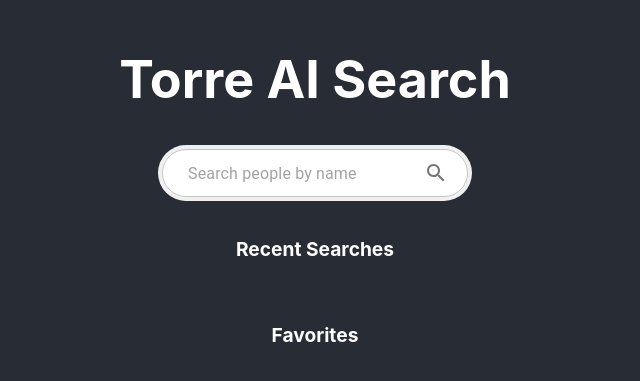
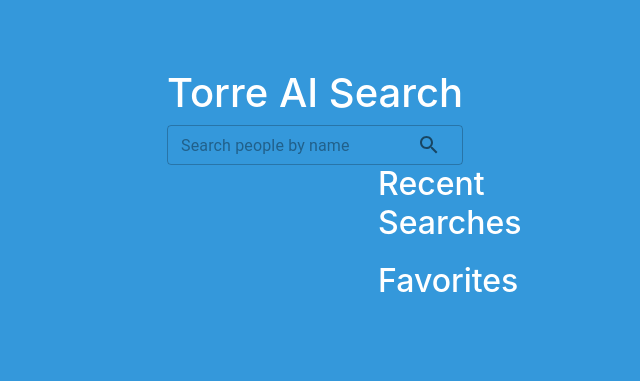
Before and after one commit to MrWarlock2910/torre-ai, a React (Create React App) app: page / in a window 1280 px wide. Shown: the part 207-588 px from the top of the page, without its empty margins (325-965 px from the left). Built offline with nearby package versions, Linux system fonts and the light colour scheme.

Commit message:
Majoir Structural Changes and Retrieving Images

```diff
--- a/public/index.html
+++ b/public/index.html
@@ -5,6 +5,9 @@
     <link rel="icon" href="%PUBLIC_URL%/favicon.ico" />
     <meta name="viewport" content="width=device-width, initial-scale=1" />
     <meta name="theme-color" content="#000000" />
+    <link rel="stylesheet" href="https://cdn.jsdelivr.net/npm/bootstrap@5.2.3/dist/css/bootstrap.min.css" integrity="sha384-rbsA2VBKQhggwzxH7pPCaAqO46MgnOM80zW1RWuH61DGLwZJEdK2Kadq2F9CUG65" crossorigin="anonymous">
+    <script src="https://cdn.jsdelivr.net/npm/bootstrap@5.2.3/dist/js/bootstrap.min.js" integrity="sha384-cuYeSxntonz0PPNlHhBs68uyIAVpIIOZZ5JqeqvYYIcEL727kskC66kF92t6Xl2V" crossorigin="anonymous"></script>
+
     <meta
       name="description"
       content="Web site created using create-react-app"
--- a/src/App.css
+++ b/src/App.css
@@ -2,19 +2,8 @@
   text-align: center;
 }
 
-.App-logo {
-  height: 40vmin;
-  pointer-events: none;
-}
-
-@media (prefers-reduced-motion: no-preference) {
-  .App-logo {
-    animation: App-logo-spin infinite 20s linear;
-  }
-}
-
 .App-header {
-  background-color: #282c34;
+  background-color: #3498db;
   min-height: 100vh;
   display: flex;
   flex-direction: column;
@@ -24,75 +13,80 @@
   color: white;
 }
 
-.App-link {
-  color: #61dafb;
+.app-title {
+  font-size: 2rem;
+  margin-bottom: 20px;
 }
 
-@keyframes App-logo-spin {
-  from {
-    transform: rotate(0deg);
-  }
-  to {
-    transform: rotate(360deg);
-  }
+.search-results {
+  display: flex;
+  flex-wrap: wrap;
+  justify-content: space-evenly;
+  margin-top: 20px;
 }
 
-/*Searchbar*/
-
-.search-bar {
-  display: flex;
-  align-items: center;
-  border-radius: 50px;
-  overflow: hidden;
-  background-color: #f0f0f0;
-  padding: 4px;
+.user-card {
+  background-color: #fff;
+  border-radius: 8px;
+  box-shadow: 0 4px 6px rgba(0, 0, 0, 0.1);
+  margin: 10px;
+  padding: 10px;
+  text-align: center;
+  max-width: 300px;
 }
 
-.search-bar .MuiInputBase-root {
-  border-radius: 50px;
-  background-color: white;
-  padding: 4px 12px;
-  transition: background-color 0.3s ease;
+.user-link {
+  text-decoration: none;
+  color: #333;
 }
 
-.search-bar .MuiInputBase-root:hover {
-  background-color: #e0e0e0;
-}
-.recent-searches {
-  margin-top: 20px;
-  text-align: left;
+.user-avatar {
+  width: 100px;
+  height: 100px;
+  border-radius: 50%;
+  margin-bottom: 10px;
 }
 
-.recent-searches h2 {
+.user-name {
   font-size: 1.2rem;
   margin-bottom: 10px;
 }
 
-.recent-searches ul {
-  list-style: none;
-  padding: 0;
+.add-to-favorites-button {
+  background-color: #3498db;
+  color: white;
+  border: none;
+  border-radius: 4px;
+  padding: 8px 16px;
+  cursor: pointer;
+  transition: background-color 0.3s ease;
 }
 
-.recent-searches li {
+.add-to-favorites-button:hover {
+  background-color: #2980b9;
+}
+
+.section-title {
+  font-size: 1.5rem;
+  margin-bottom: 10px;
+}
+
+.search-query {
   font-size: 1rem;
   margin-bottom: 5px;
 }
+
 .favorites {
   margin-top: 20px;
   text-align: left;
 }
 
-.favorites h2 {
-  font-size: 1.2rem;
-  margin-bottom: 10px;
-}
-
-.favorites ul {
-  list-style: none;
-  padding: 0;
-}
-
-.favorites li {
+.favorite-user {
   font-size: 1rem;
   margin-bottom: 5px;
 }
+
+.favorite-link {
+  text-decoration: none;
+  color: #333;
+}
--- a/src/App.js
+++ b/src/App.js
@@ -20,20 +20,28 @@
     setFavorites((prevFavorites) => [...prevFavorites, user]);
   };
 
+
   return (
     <div className="App">
       <header className="App-header">
         <h1>Torre AI Search</h1>
         <SearchBar onSearch={handleSearch} onAddToFavorites={addToFavorites} />
+        <div className='row'>
+
+        <div className='col-8'>
         <div className="search-results">
           {searchResults.map((user) => (
             <div key={user.username}>
-              <p><a href={`https://torre.ai/${user.username}`}>{user.name}</a></p>
-              <button onClick={() => addToFavorites(user)}>Add to Favorites</button>
+              <p style={{width: "250px", margin:"16px", borderRadius: "25px", backgroundColor:'white', boxShadow:"2px 2px solid", padding:"32px"}}>
+                <img className="img img-fluid" src={user.imageUrl}/>{console.log(user)}
+                <a href={`https://torre.ai/${user.username}`} target="_blank">{user.name}</a><button onClick={() => addToFavorites(user)}>Add to Favorites</button></p>
+
             </div>
           ))}
         </div>
-        <div className="recent-searches">
+            </div>
+          <div className='col-2'>
+          <div className="recent-searches">
           <h2>Recent Searches</h2>
           <ul>
             {recentSearches.map((query, index) => (
@@ -45,10 +53,14 @@
           <h2>Favorites</h2>
           <ul>
             {favorites.map((user) => (
-              <li key={user.username}><a href={`https://torre.ai/${user.username}`}>{user.name}</a></li>
+              <li key={user.username}><a href={`https://torre.ai/${user.username}`} target="_blank">{user.name}</a></li>
             ))}
           </ul>
         </div>
+          </div>
+        </div>
+
+
       </header>
     </div>
   );
--- a/src/components/SearchBar.js
+++ b/src/components/SearchBar.js
@@ -14,7 +14,7 @@
           query,
           identityType: 'person',
           meta: false,
-          limit: 10,
+          limit: 9,
           excludeContacts: true,
           excludedPeople: []
         },
```
